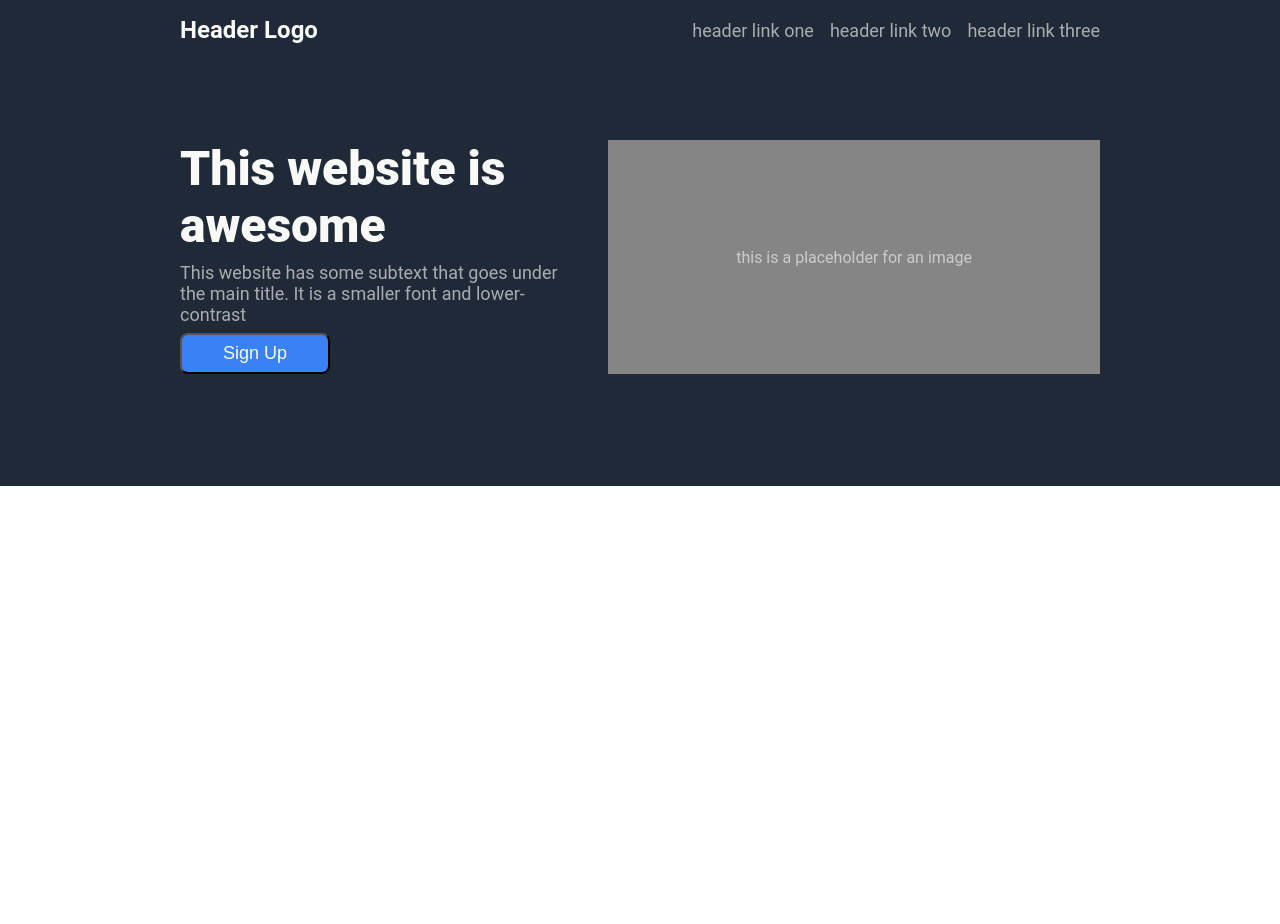
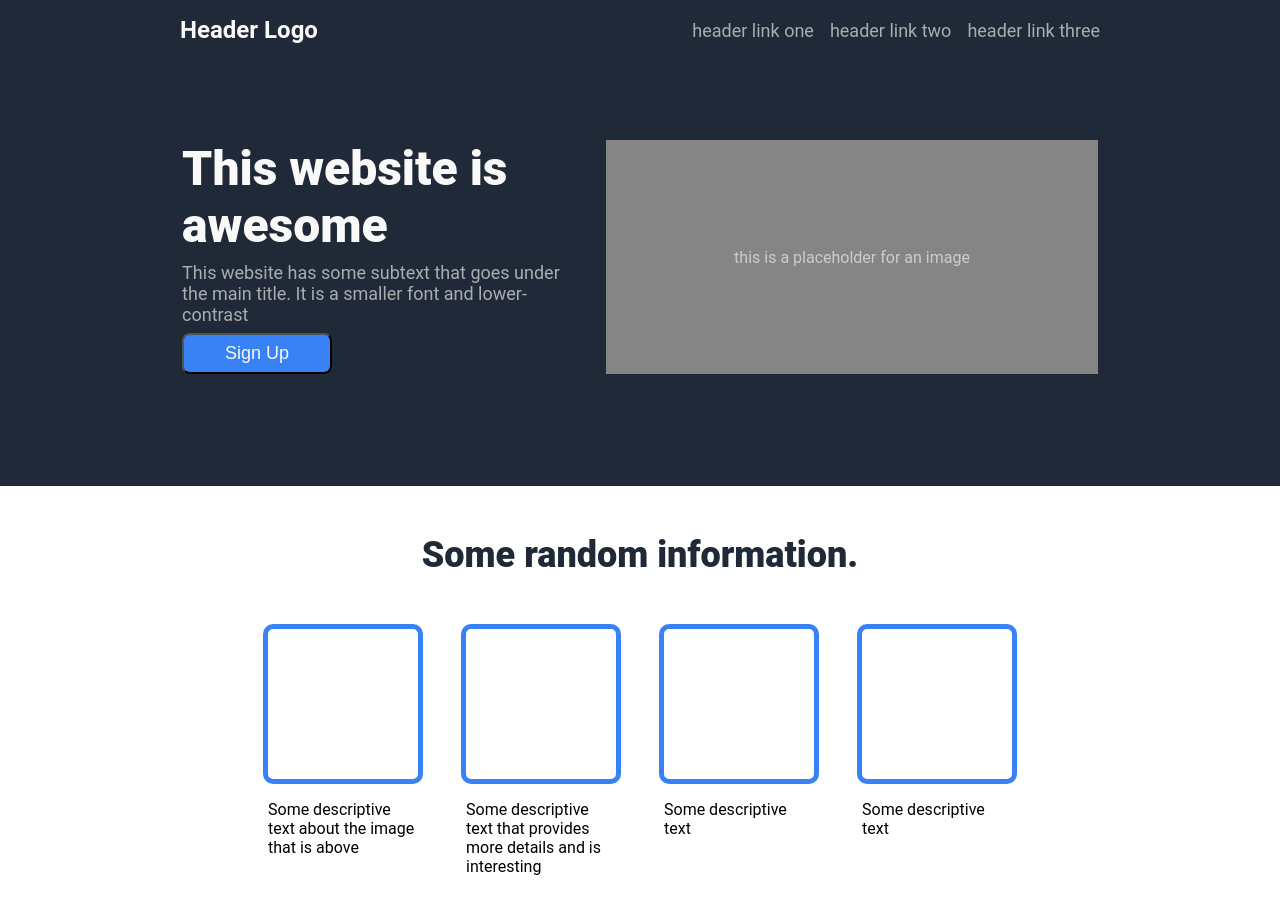
Before and after one commit to jonkoffel/odin_landing, a plain HTML site: page index.html in a window 1280 px wide. Before the commit the page ends 800 px from the top, so only its background shows below. Drawn offline with Linux system fonts and the light colour scheme.

Commit message:
Added draft of Section 2
Added content for Section 2 and updated flex properties of Section 1

```diff
--- a/index.html
+++ b/index.html
@@ -30,5 +30,30 @@
         <div class="section-one-right">this is a placeholder for an image</div>
       </div>
     </div>
+    <div class="section-two">
+      <div class="section-two-header">Some random information.</div>
+      <div class="section-two-boxes">
+        <div class="box">
+          <div class="blank-image"></div>
+          <div class="image-text">
+            Some descriptive text about the image that is above
+          </div>
+        </div>
+        <div class="box">
+          <div class="blank-image"></div>
+          <div class="image-text">
+            Some descriptive text that provides more details and is interesting
+          </div>
+        </div>
+        <div class="box">
+          <div class="blank-image"></div>
+          <div class="image-text">Some descriptive text</div>
+        </div>
+        <div class="box">
+          <div class="blank-image"></div>
+          <div class="image-text">Some descriptive text</div>
+        </div>
+      </div>
+    </div>
   </body>
 </html>
--- a/style.css
+++ b/style.css
@@ -58,6 +58,8 @@ a,
   display: flex;
   justify-content: space-between;
   padding: 96px 0px;
+  gap: 24px;
+  justify-content: center;
 }
 
 .section-one-left {
@@ -65,6 +67,7 @@ a,
   gap: 8px;
   display: flex;
   flex-direction: column;
+  flex-shrink: 0;
 }
 
 .section-one-right {
@@ -74,4 +77,44 @@ a,
   background-color: rgb(134, 133, 133);
   color: #cbccce;
   padding: 96px 128px;
+  flex-shrink: 0;
 }
+
+.section-two {
+  display: flex;
+  align-items: center;
+  flex-direction: column;
+}
+
+.section-two-header {
+  font-size: 36px;
+  font-weight: 900;
+  color: #1f2937;
+  margin: 48px 0px;
+}
+
+.section-two-boxes {
+  display: flex;
+  gap: 48px;
+  margin-bottom: 48px;
+}
+
+.box {
+  display: flex;
+  flex-direction: column;
+  width: 150px;
+  gap: 16px;
+  align-items: center;
+}
+
+.blank-image {
+  height: 150px;
+  width: 150px;
+  border: 5px;
+  border-style: solid;
+  border-radius: 10px;
+  border-color: #3882f6;
+  display: flex;
+  justify-content: center;
+  align-items: center;
+}
```
